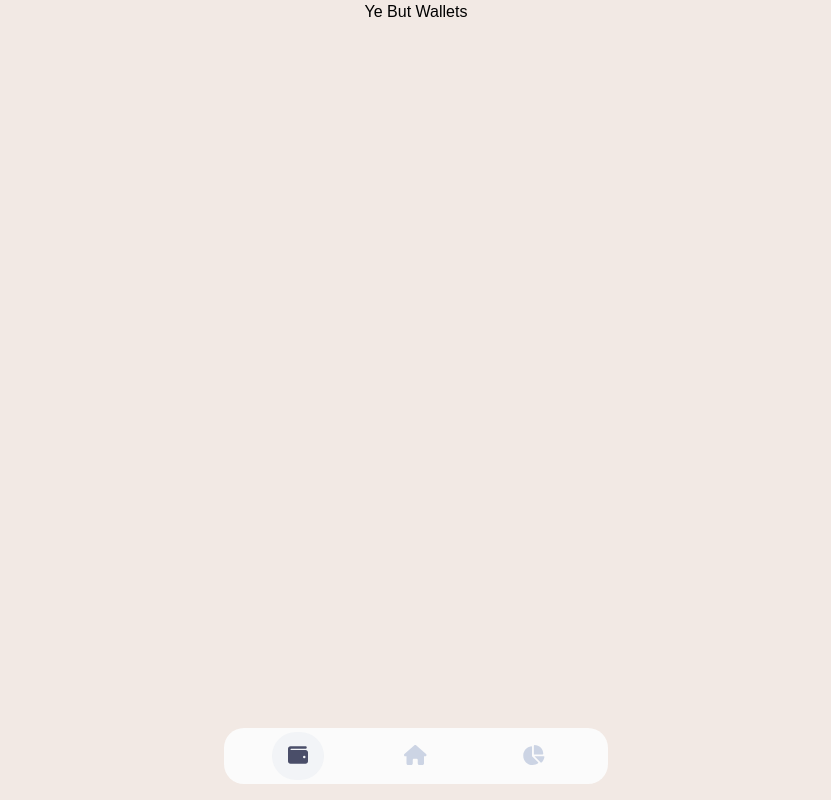
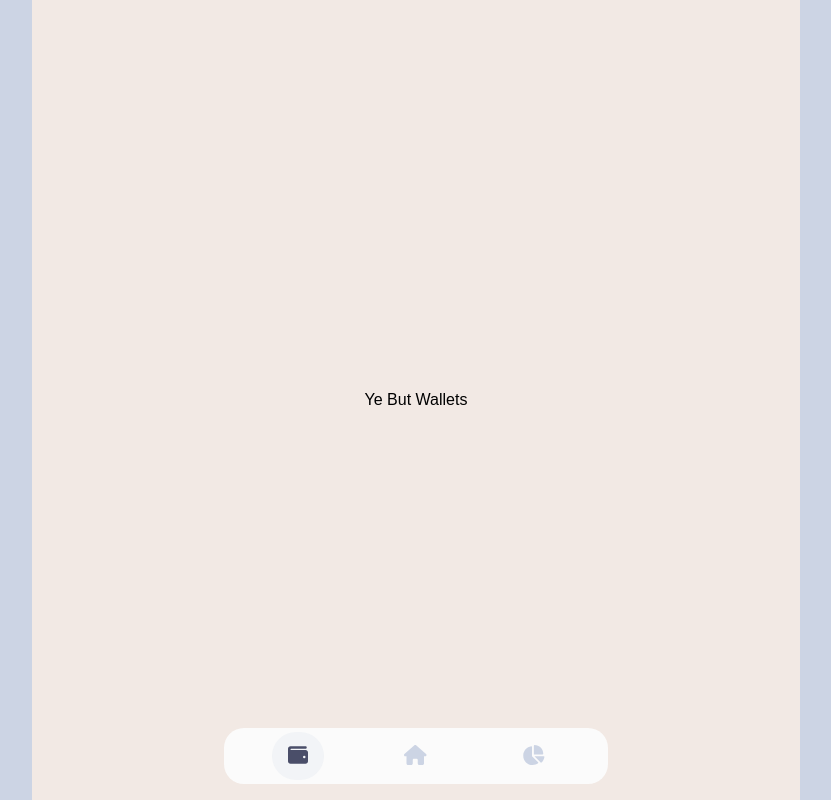
Before and after one commit to Ale-1508/salary-app, a Next.js app: page /salaries in a window 1280 px wide. Shown: the whole page, without its empty margins (224-1055 px from the left). Built offline with nearby package versions, Linux system fonts and the light colour scheme.

Commit message:
Created Main Container

```diff
--- a/src/app/layout.tsx
+++ b/src/app/layout.tsx
@@ -26,7 +26,7 @@ export default function RootLayout({
   return (
     <html lang="en">
       <body
-        className={`${geistSans.variable} ${geistMono.variable} antialiased bg-base text-black`}
+        className={`${geistSans.variable} ${geistMono.variable} antialiased bg-pale text-black flex justify-center`}
       >
         {children}
       </body>
--- a/src/common/components/Layout.tsx
+++ b/src/common/components/Layout.tsx
@@ -14,7 +14,8 @@ const Layout: React.FC<LayoutProps> = ({ children, currentPath, className } ) =>
       className={`
         flex flex-col gap-8
         justify-center items-center
-        w-full h-full
+        w-full max-w-192 h-100vh
+        bg-base
         px-4
       `}
     >
--- a/tailwind.config.ts
+++ b/tailwind.config.ts
@@ -9,6 +9,19 @@ export default {
   ],
   theme: {
     extend: {
+      width: {
+        '128': '32rem',
+        '160': '40rem',
+        '192': '48rem',
+        '256': '64rem',
+      },
+      maxWidth: {
+        '256': '64rem',
+        '192': '48rem',
+      },
+      height: {
+        '100vh': '100vh',
+      },
       borderRadius: {
         '2.5xl': '1.25rem',
         '4xl': '2rem',
```
